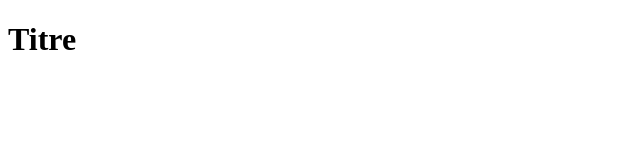
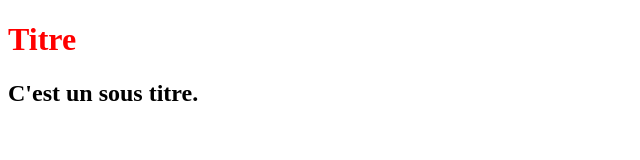
Before and after one commit to OrdiPJ/FirstProject, a plain HTML site: page index.html in a window 1280 px wide. Shown: the whole page, without its empty margins (0-640 px from the left). Drawn offline with Linux system fonts and the light colour scheme.

Commit message:
Ajout d'un sous titre et lien avec le css

```diff
--- a/index.html
+++ b/index.html
@@ -5,8 +5,10 @@
     <meta http-equiv="X-UA-Compatible" content="IE=edge">
     <meta name="viewport" content="width=device-width, initial-scale=1.0">
     <title>Mon Projet Git</title>
+    <link rel="stylesheet" href="style.css">
 </head>
 <body>
     <h1>Titre</h1>
+    <h2>C'est un sous titre.</h2>
 </body>
 </html>
```
